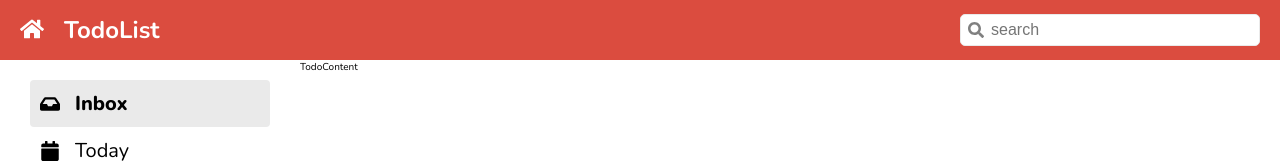
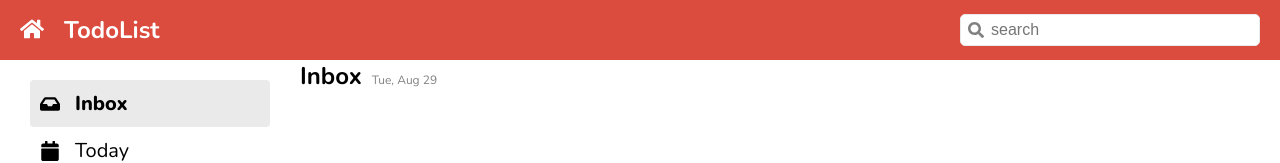
Before and after one commit to tha3atchai/cc15-todolist, a React (Create React App) app: page / in a window 1280 px wide. Shown: the top 163 px of the page. Built offline with nearby package versions, Linux system fonts and the light colour scheme.

Commit message:
finish header content

```diff
--- a/src/app/App.jsx
+++ b/src/app/App.jsx
@@ -2,6 +2,7 @@
 import Header from "../components/Header";
 import { FaCalendar, FaCalendarAlt, FaChevronDown, FaInbox } from "react-icons/fa";
 import Lists from "../components/Lists";
+import TodoHeader from "../components/Todo/TodoHeader";
 
 function App() {
 
@@ -44,7 +45,11 @@
           </section>
         </aside>
       </div>
-      <div className="todo__content">TodoContent</div>
+      <div className="todo__content">
+        <main className="todo__container">
+            <TodoHeader />
+        </main>
+      </div>
     </div>
   );
 }
--- a/src/app/App.scss
+++ b/src/app/App.scss
@@ -71,3 +71,9 @@
     }
 
 }
+
+.todo__container {
+    display: flex;
+    flex-direction: column;
+    gap: 0.5rem;
+}
--- /dev/null
+++ b/src/components/Todo/TodoHeader.jsx
@@ -0,0 +1,16 @@
+import styles from "./TodoHeader.module.scss";
+
+
+function TodoHeader() {
+    const today = new Date();
+    const option = {weekday: "short", day: "numeric", month: "short"};
+
+  return (
+    <div className={styles.header}>
+        <h1 className={styles.header__text}>Inbox</h1>
+        <span className={styles.header__date}>{today.toLocaleDateString("en-US", option)}</span>
+    </div>
+  )
+}
+
+export default TodoHeader;
--- /dev/null
+++ b/src/components/Todo/TodoHeader.module.scss
@@ -0,0 +1,16 @@
+@import "../../index.scss";
+
+.header {
+    display: flex;
+    gap: 10px;
+    align-items: baseline;
+
+    &__text {
+        font-size: 2.4rem;
+    }
+
+    &__date {
+        font-size: 1.2rem;
+        color: $grey-dark;
+    }
+}
```
